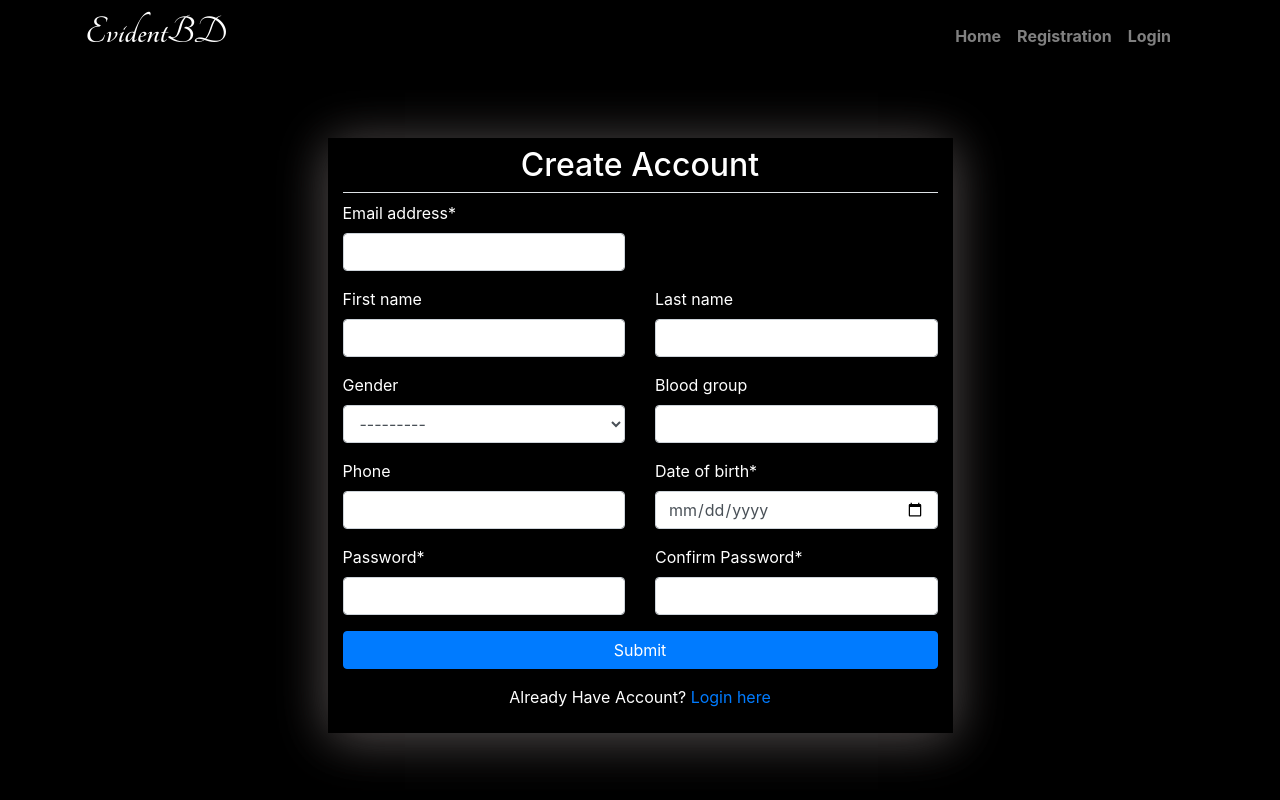
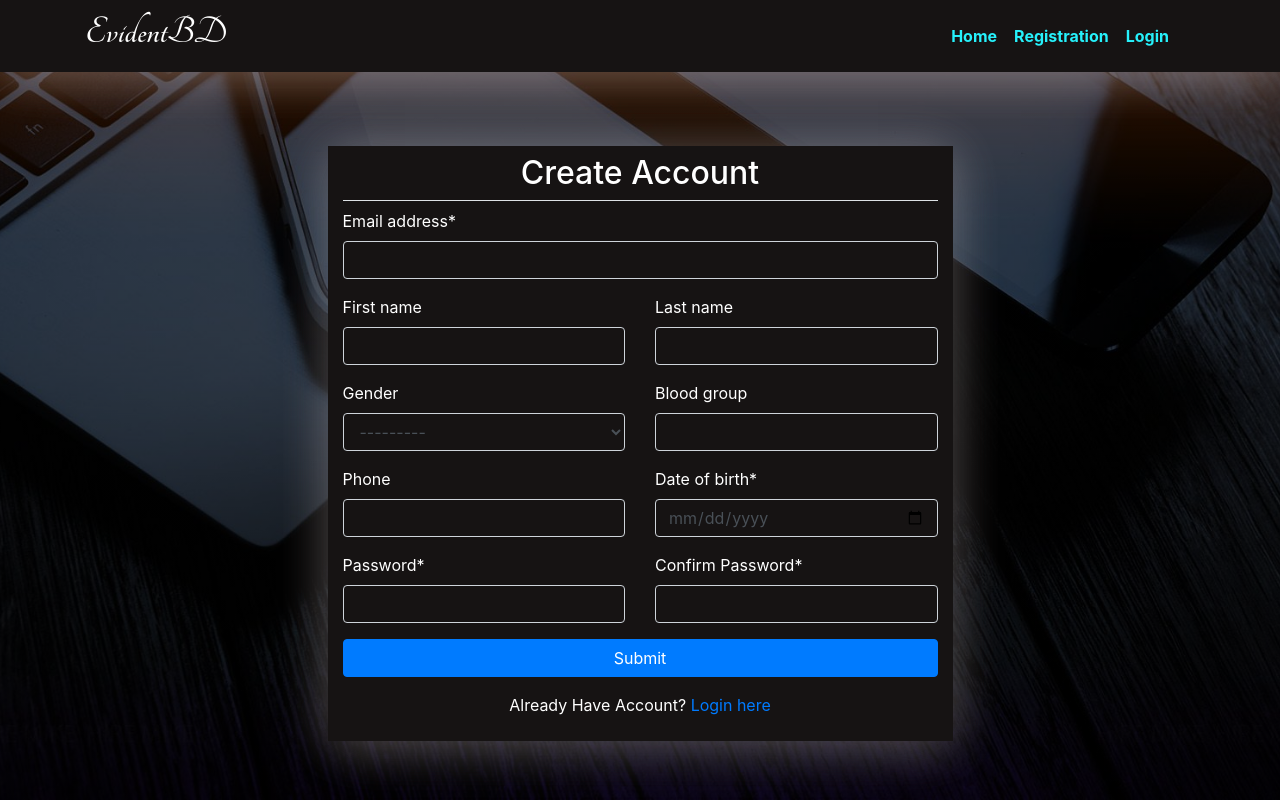
Before and after one commit to Fahad-CSE16/Evidentbdtask, a Django app: page /register/ in a window 1280 px wide. Run offline with Django 3.2, Linux system fonts and the light colour scheme; some libraries are stand-ins or nearby versions; some web fonts are replaced.

Commit message:
header design changed

```diff
--- /dev/null
+++ b/static/style.css
@@ -0,0 +1,26 @@
+body {
+    margin: 0;
+    padding: 0;
+    font-family: sens-serif;
+    height: 100vh;
+  }
+  .navbar .navbar-nav .nav-item .nav-link:link,
+  .navbar .navbar-nav .nav-item .nav-link:visited {
+    color: #26f1fb;
+    margin-right: 1px;
+  }
+  .navbar .navbar-nav .nav-item .nav-link:hover,
+  .navbar .navbar-nav .nav-item .nav-link:active {
+    color: blueviolet;
+    margin-right: 1px;
+    border-bottom: 2px solid blueviolet;
+    transition: border-bottom 0.2s;
+  }
+  a .dropdown-item:hover {
+    background-color: salmon;
+  }
+  * {
+    padding: 0;
+    margin: 0;
+    border-radius: border-box;
+  }
--- a/templates/basic.html
+++ b/templates/basic.html
@@ -10,7 +10,7 @@
 
     <link rel="shortcut icon" type="image/x-icon" href=" {% static 'img/favicon.ico' %} ">
 
-    <link rel="stylesheet" href=" {% static 'css/style.css' %}">
+    <link rel="stylesheet" href=" {% static 'style.css' %}">
 
     {% comment %} <script src="https://cdn.jsdelivr.net/npm/vue@2.6.14/dist/vue.js"></script>
     <script src="https://unpkg.com/vuex@3.5.1/dist/vuex.js"></script> {% endcomment %}
@@ -21,15 +21,23 @@
 <style>
     @import url('https://fonts.googleapis.com/css?family=Muli&display=swap');
     @import url('https://fonts.googleapis.com/css?family=Quicksand&display=swap');
+    body{
+      overflow-x:hidden;
+      -ms-overflow-style: none;
+      scrollbar-width: none;
+    }
+    body::-webkit-scrollbar {
+      display: none;
+    }
 {% block css %}{% endblock css %}
 </style>
 
-<body style="background:black; color:white;">
+<body style="background:#282121; color:white; background:linear-gradient(rgba(0,0,0,.6),rgba(0,0,0,.6)),url(/media/bg.jpg);background-size:cover;background-attachment:fixed;background-position:top">
     {% include 'components/header.html' %}
 
     {% comment %} Div for Showing Messages {% endcomment %}
     <div class="row">
-      <div class="col-lg-8 offset-lg-2 pt-3">
+      <div class="col-lg-8 offset-lg-2 pt-4">
         <div class=" pt-5">
         {% for message in messages %}
             <div class="alert alert-{{ message.tags }} alert-dismissible fade show" role="alert">
--- a/templates/components/header.html
+++ b/templates/components/header.html
@@ -1,6 +1,6 @@
 
 {% load static %}
- <div class="navbar menu navbar-dark bg-none mb-5 navbar-expand-sm fixed-top" style="background:none; color:white;">
+ <div class="navbar menu navbar-dark bg-none mb-5 navbar-expand-sm fixed-top" style="background:none;background:#161313; box-shadow: 0 4px 50px 0 rgb(249 235 235 / 20%), 0 6px 50px 0 rgb(227 215 215 / 19%); color:white;">
     <div class="container">
       <h1 class="text-center text-white" style="font-family:Tangerine;"> <a class="text-center text-white" href="/"> <b>EvidentBD</b> </a></h1>
       <button class="navbar-toggler" type="button" data-toggle="collapse" data-target="#navbarSupportedContent"
@@ -10,7 +10,7 @@
 
       <div class="collapse navbar-collapse" id="navbarSupportedContent">
         <ul class="navbar-nav ml-auto font-weight-bold">
-          <li class="nav-item"> <a href="/" class="nav-link">Home</a> </li>
+          <li class="nav-item"> <a href="/" class="nav-link active">Home</a> </li>
           {% if user.is_authenticated %}
             <li class="nav-item"> <a href="{% url 'logout' %}" class="nav-link">Logout</a> </li>
             <li class="nav-item"> <a href="{% url 'khoj_the_search' %}" class="nav-link">Khoj</a> </li>
--- a/templates/components/register_form.html
+++ b/templates/components/register_form.html
@@ -1,6 +1,6 @@
            {% load crispy_forms_tags %}
             <div class="row">
-                <div class="col-md-6">
+                <div class="col">
                     <div class="form-group">
                         {{form.email| as_crispy_field}}
                     </div>
--- a/templates/khoj/khoj.html
+++ b/templates/khoj/khoj.html
@@ -31,4 +31,7 @@
     background-color: rgb(46, 23, 68);
     color:aliceblue;
 }
+.form-control{
+   background:none;
+}
 {% endblock %}
--- a/templates/userapp/login.html
+++ b/templates/userapp/login.html
@@ -8,7 +8,7 @@ active
 {% endblock Login %}
 {% block body %}
 {% load crispy_forms_tags %}
-<div class="col-md-4 offset-md-4 px-1" style="
+<div class="col-md-4 offset-md-4 px-1" style=" background:black;
     box-shadow: 0 4px 50px 0 rgb(249 235 235 / 20%), 0 6px 50px 0 rgb(227 215 215 / 19%);">
 <div class="container bordered">
     {% if form.errors %}
@@ -50,5 +50,7 @@ active
     background-color: rgb(99, 68, 128);
     color:aliceblue;
 }
-
+.form-control{
+   background:none;
+}
 {% endblock css %}
--- a/templates/userapp/register.html
+++ b/templates/userapp/register.html
@@ -5,9 +5,9 @@
 
 {% load crispy_forms_tags %}
 
-<div class="container-fluid pb-2" style="margin-top: 50px;">
+<div class="container-fluid pb-2" style="margin-top: 50px; ">
     <div class="col-lg-6 offset-lg-3 pb-2" style="
-    box-shadow: 0 4px 50px 0 rgb(249 235 235 / 20%), 0 6px 50px 0 rgb(227 215 215 / 19%);">
+    box-shadow: 0 4px 50px 0 rgb(249 235 235 / 20%), 0 6px 50px 0 rgb(227 215 215 / 19%);background:#161313;">
         <h2 class="text-center border-bottom py-2" >Create Account</h2>
         <form method="post" action="{% url 'register' %}" >
             {% csrf_token %}
@@ -32,4 +32,7 @@
     background-color: rgb(46, 23, 68);
     color:aliceblue;
 }
+.form-control{
+   background:none;
+}
 {% endblock %}
```
Also changed, not shown: media/bg.jpg (added).
